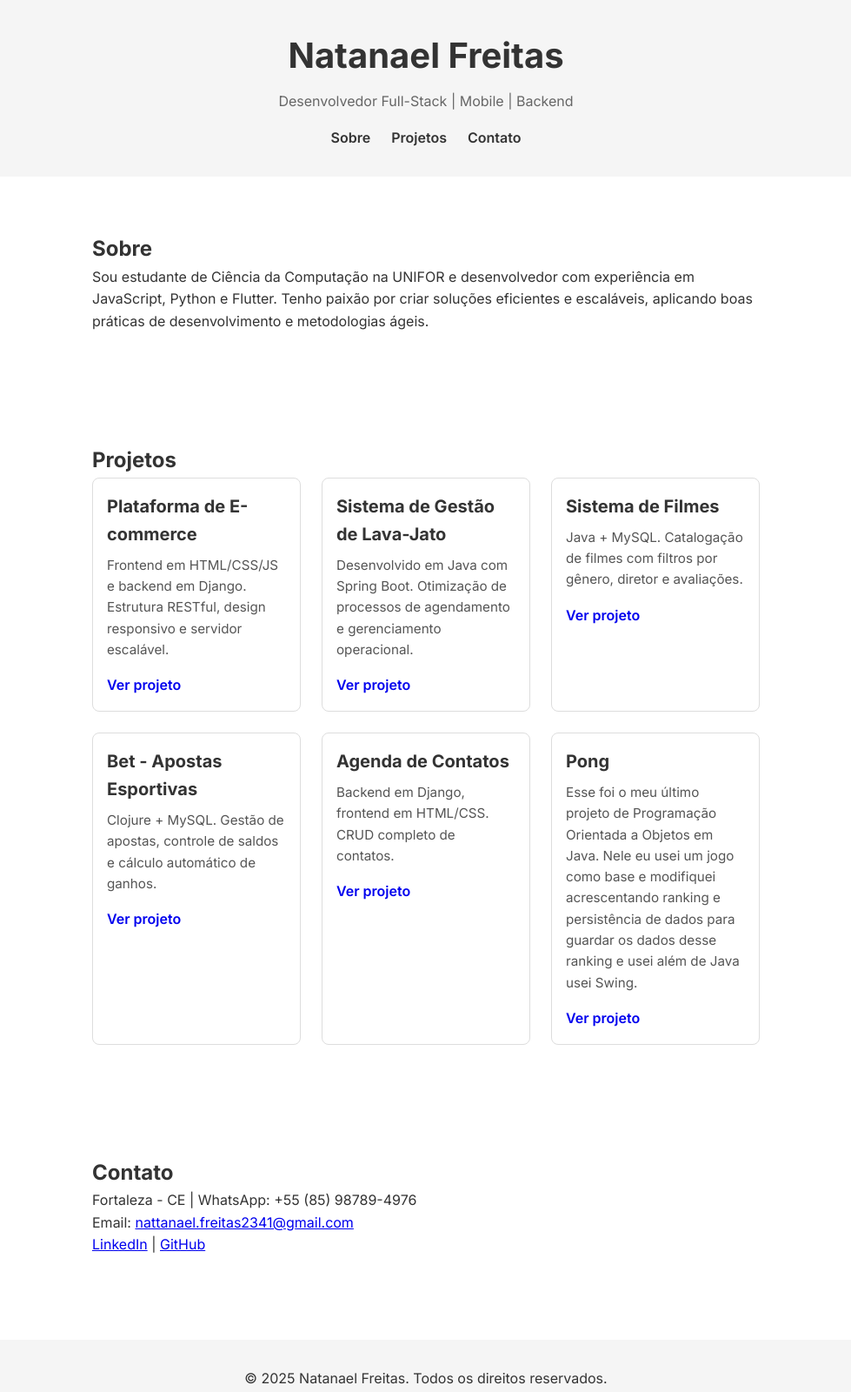
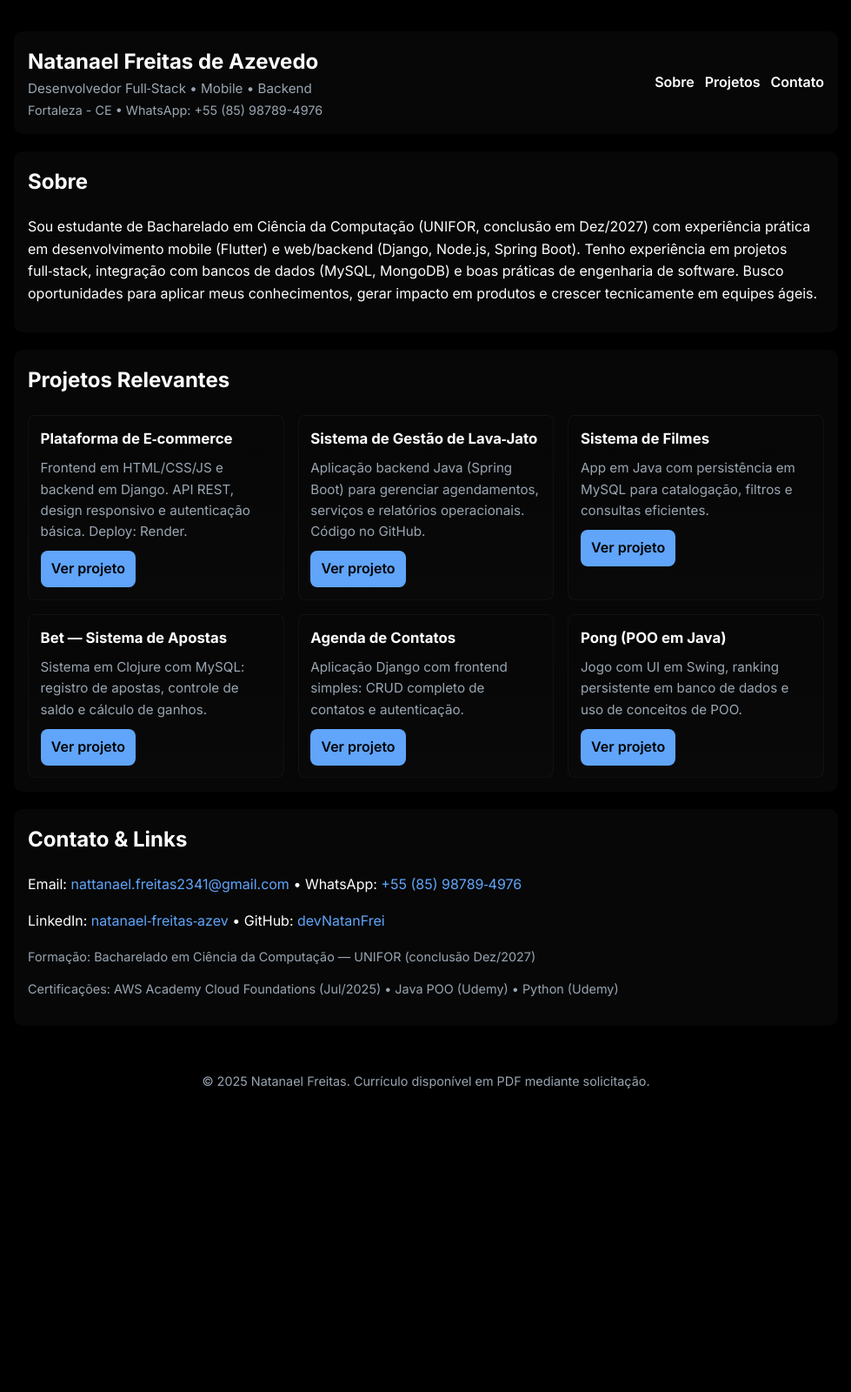
Before and after one commit to devNatanFrei/portfolio, a plain HTML site: page index.html in a window 1280 px wide. Shown: the whole page at 87% size, without its empty margins (150-1129 px from the left). After the commit the page ends 1290 px from the top, so only its background shows below. Drawn offline with Linux system fonts and the light colour scheme.

Commit message:
Update index.html

```diff
--- a/index.html
+++ b/index.html
@@ -1,90 +1,124 @@
 <!DOCTYPE html>
 <html lang="pt-BR">
 <head>
-  <meta charset="UTF-8">
-  <meta name="viewport" content="width=device-width, initial-scale=1.0">
+  <meta charset="UTF-8" />
+  <meta name="viewport" content="width=device-width, initial-scale=1.0" />
   <title>Portfólio | Natanael Freitas</title>
   <link href="https://fonts.googleapis.com/css2?family=Inter:wght@400;600;700&display=swap" rel="stylesheet">
   <style>
-    * { margin: 0; padding: 0; box-sizing: border-box; font-family: 'Inter', sans-serif; }
-    body { line-height: 1.6; color: #333; }
-    header { background-color: #f5f5f5; padding: 2rem 1rem; text-align: center; }
-    header h1 { font-size: 2.5rem; margin-bottom: 0.5rem; }
-    header p { font-size: 1rem; color: #666; }
-    nav { display: flex; justify-content: center; gap: 1.5rem; margin-top: 1rem; }
-    nav a { text-decoration: none; color: #333; font-weight: 600; }
-    section { padding: 4rem 1rem; max-width: 800px; margin: 0 auto; }
-    .projects { display: grid; grid-template-columns: repeat(auto-fit, minmax(240px, 1fr)); gap: 1.5rem; }
-    .project-card { border: 1px solid #ddd; border-radius: 8px; padding: 1rem; transition: box-shadow 0.2s; }
-    .project-card:hover { box-shadow: 0 4px 8px rgba(0,0,0,0.1); }
-    .project-card h3 { margin-bottom: 0.5rem; font-size: 1.25rem; }
-    .project-card p { font-size: 0.95rem; color: #555; margin-bottom: 1rem; }
-    .project-card a { display: inline-block; text-decoration: none; font-weight: 600; }
-    footer { background-color: #f5f5f5; text-align: center; padding: 2rem 1rem; margin-top: 2rem; }
-    footer a { color: #0066cc; text-decoration: none; }
+    :root{
+      --bg: #000000;       /* fundo preto */
+      --text: #ffffff;     /* texto branco */
+      --muted: #9aa6b2;
+      --card: #070707;     /* cartas quase pretas */
+      --accent: #60a5fa;   /* acento azul claro */
+    }
+
+    *{box-sizing:border-box}
+    html,body{height:100%}
+    body{margin:0;font-family:'Inter',system-ui,Segoe UI,Roboto,"Helvetica Neue",Arial;color:var(--text);background:var(--bg);line-height:1.6;-webkit-font-smoothing:antialiased;transition:background .25s ease,color .25s ease}
+    .container{max-width:980px;margin:0 auto;padding:1rem}
+    header{display:flex;align-items:center;justify-content:space-between;gap:1rem;padding:1.25rem;border-radius:10px;margin-top:1rem;background:var(--card);transition:background .25s ease}
+    .brand{display:flex;flex-direction:column}
+    h1{font-size:1.5rem;margin:0}
+    .subtitle{color:var(--muted);font-size:0.95rem}
+    nav{display:flex;gap:0.75rem}
+    nav a{text-decoration:none;color:var(--text);font-weight:600}
+    .card{background:var(--card);border-radius:10px;padding:1rem;margin:1.25rem 0;box-shadow:0 6px 18px rgba(0,0,0,0.2);transition:background .25s ease,box-shadow .25s ease}
+    h2{margin-top:0}
+    .projects{display:grid;grid-template-columns:repeat(auto-fit,minmax(240px,1fr));gap:1rem}
+    .project-card{border-radius:8px;padding:0.85rem;border:1px solid rgba(255,255,255,0.04);background:linear-gradient(180deg,transparent,rgba(255,255,255,0.01));transition:border-color .2s ease}
+    .project-card h3{margin:0 0 0.5rem 0;font-size:1.05rem}
+    .project-card p{margin:0 0 0.6rem 0;color:var(--muted);font-size:0.95rem}
+    .btn-link{display:inline-block;padding:0.45rem 0.7rem;border-radius:8px;text-decoration:none;font-weight:600;border:1px solid transparent}
+    .btn-primary{background:var(--accent);color:black}
+    footer{padding:1.25rem;text-align:center;color:var(--muted);margin-top:2rem}
+    .meta{font-size:0.9rem;color:var(--muted)}
+    .contact a{color:var(--accent);text-decoration:none}
+    .top-row{display:flex;align-items:center;gap:1rem}
+
+    /* small responsive tweaks */
+    @media (max-width:640px){header{flex-direction:column;align-items:flex-start}}
   </style>
 </head>
 <body>
-  <header>
-    <h1>Natanael Freitas</h1>
-    <p>Desenvolvedor Full-Stack | Mobile | Backend</p>
-    <nav>
+  <div class="container">
+    <header class="card">
+      <div class="top-row">
+        <div class="brand">
+          <h1>Natanael Freitas de Azevedo</h1>
+          <div class="subtitle">Desenvolvedor Full‑Stack • Mobile • Backend</div>
+          <div class="meta">Fortaleza - CE • WhatsApp: +55 (85) 98789-4976</div>
+        </div>
+      </div>
+
+      <div style="display:flex;align-items:center;gap:0.75rem">
+        <nav aria-label="Navegação principal">
           <a href="#sobre">Sobre</a>
           <a href="#projetos">Projetos</a>
           <a href="#contato">Contato</a>
         </nav>
+      </div>
     </header>
 
-  <section id="sobre">
+    <section id="sobre" class="card">
       <h2>Sobre</h2>
-    <p>Sou estudante de Ciência da Computação na UNIFOR e desenvolvedor com experiência em JavaScript, Python e Flutter. Tenho paixão por criar soluções eficientes e escaláveis, aplicando boas práticas de desenvolvimento e metodologias ágeis.</p>
+      <p>Sou estudante de Bacharelado em Ciência da Computação (UNIFOR, conclusão em Dez/2027) com experiência prática em desenvolvimento mobile (Flutter) e web/backend (Django, Node.js, Spring Boot). Tenho experiência em projetos full‑stack, integração com bancos de dados (MySQL, MongoDB) e boas práticas de engenharia de software. Busco oportunidades para aplicar meus conhecimentos, gerar impacto em produtos e crescer tecnicamente em equipes ágeis.</p>
     </section>
 
-  <section id="projetos">
-    <h2>Projetos</h2>
+    <section id="projetos" class="card">
+      <h2>Projetos Relevantes</h2>
       <div class="projects">
-      <div class="project-card">
-        <h3>Plataforma de E-commerce</h3>
-        <p>Frontend em HTML/CSS/JS e backend em Django. Estrutura RESTful, design responsivo e servidor escalável.</p>
-        <a href="https://e-commerce-toui.onrender.com/" target="_blank">Ver projeto</a>
-      </div>
-      <div class="project-card">
-        <h3>Sistema de Gestão de Lava-Jato</h3>
-        <p>Desenvolvido em Java com Spring Boot. Otimização de processos de agendamento e gerenciamento operacional.</p>
-        <a href="https://github.com/devNatanFrei/Lava-Jato" target="_blank">Ver projeto</a>
-      </div>
-      <div class="project-card">
+        <article class="project-card">
+          <h3>Plataforma de E‑commerce</h3>
+          <p>Frontend em HTML/CSS/JS e backend em Django. API REST, design responsivo e autenticação básica. Deploy: Render.</p>
+          <a class="btn-link btn-primary" href="https://e-commerce-toui.onrender.com/" target="_blank" rel="noopener">Ver projeto</a>
+        </article>
+
+        <article class="project-card">
+          <h3>Sistema de Gestão de Lava‑Jato</h3>
+          <p>Aplicação backend Java (Spring Boot) para gerenciar agendamentos, serviços e relatórios operacionais. Código no GitHub.</p>
+          <a class="btn-link btn-primary" href="https://github.com/devNatanFrei/Lava-Jato" target="_blank" rel="noopener">Ver projeto</a>
+        </article>
+
+        <article class="project-card">
           <h3>Sistema de Filmes</h3>
-        <p>Java + MySQL. Catalogação de filmes com filtros por gênero, diretor e avaliações.</p>
-        <a href="https://seu-dominio.com/filmes" target="_blank">Ver projeto</a>
-      </div>
-      <div class="project-card">
-        <h3>Bet - Apostas Esportivas</h3>
-        <p>Clojure + MySQL. Gestão de apostas, controle de saldos e cálculo automático de ganhos.</p>
-        <a href="https://github.com/devNatanFrei/bet-project" target="_blank">Ver projeto</a>
-      </div>
-      <div class="project-card">
+          <p>App em Java com persistência em MySQL para catalogação, filtros e consultas eficientes.</p>
+          <a class="btn-link btn-primary" href="#" target="_blank" rel="noopener">Ver projeto</a>
+        </article>
+
+        <article class="project-card">
+          <h3>Bet — Sistema de Apostas</h3>
+          <p>Sistema em Clojure com MySQL: registro de apostas, controle de saldo e cálculo de ganhos.</p>
+          <a class="btn-link btn-primary" href="https://github.com/devNatanFrei/bet-project" target="_blank" rel="noopener">Ver projeto</a>
+        </article>
+
+        <article class="project-card">
           <h3>Agenda de Contatos</h3>
-        <p>Backend em Django, frontend em HTML/CSS. CRUD completo de contatos.</p>
-        <a href="https://agenda-2l42.onrender.com/" target="_blank">Ver projeto</a>
-      </div>
-        <div class="project-card">
-            <h3>Pong</h3>
-            <p>Esse foi o meu último projeto de Programação Orientada a Objetos em Java.
-Nele eu usei um jogo como base e modifiquei acrescentando ranking e persistência de dados para guardar os dados desse ranking e usei além de Java usei Swing.</p>
-            <a href="https://github.com/devNatanFrei/Pong" target="_blank">Ver projeto</a>
+          <p>Aplicação Django com frontend simples: CRUD completo de contatos e autenticação.</p>
+          <a class="btn-link btn-primary" href="https://agenda-2l42.onrender.com/" target="_blank" rel="noopener">Ver projeto</a>
+        </article>
+
+        <article class="project-card">
+          <h3>Pong (POO em Java)</h3>
+          <p>Jogo com UI em Swing, ranking persistente em banco de dados e uso de conceitos de POO.</p>
+          <a class="btn-link btn-primary" href="https://github.com/devNatanFrei/Pong" target="_blank" rel="noopener">Ver projeto</a>
+        </article>
       </div>
     </section>
 
-  <section id="contato">
-    <h2>Contato</h2>
-    <p>Fortaleza - CE | WhatsApp: +55 (85) 98789-4976</p>
-    <p>Email: <a href="mailto:nattanael.freitas2341@gmail.com">nattanael.freitas2341@gmail.com</a></p>
-    <p><a href="https://www.linkedin.com/in/natanael-freitas-azev/">LinkedIn</a> | <a href="https://github.com/devNatanFrei">GitHub</a></p>
+    <section id="contato" class="card">
+      <h2>Contato & Links</h2>
+      <p class="contact">Email: <a href="mailto:nattanael.freitas2341@gmail.com">nattanael.freitas2341@gmail.com</a> • WhatsApp: <a href="https://wa.me/5585987894976" target="_blank" rel="noopener">+55 (85) 98789‑4976</a></p>
+      <p class="contact">LinkedIn: <a href="https://www.linkedin.com/in/natanael-freitas-azev/" target="_blank" rel="noopener">natanael‑freitas‑azev</a> • GitHub: <a href="https://github.com/devNatanFrei" target="_blank" rel="noopener">devNatanFrei</a></p>
+      <p class="meta">Formação: Bacharelado em Ciência da Computação — UNIFOR (conclusão Dez/2027)</p>
+      <p class="meta">Certificações: AWS Academy Cloud Foundations (Jul/2025) • Java POO (Udemy) • Python (Udemy)</p>
     </section>
 
     <footer>
-    <p>&copy; 2025 Natanael Freitas. Todos os direitos reservados.</p>
+      <div class="meta">&copy; 2025 Natanael Freitas. Currículo disponível em PDF mediante solicitação.</div>
     </footer>
+  </div>
+
 </body>
 </html>
```
Lines whose indentation alone changed are shown as unchanged.
